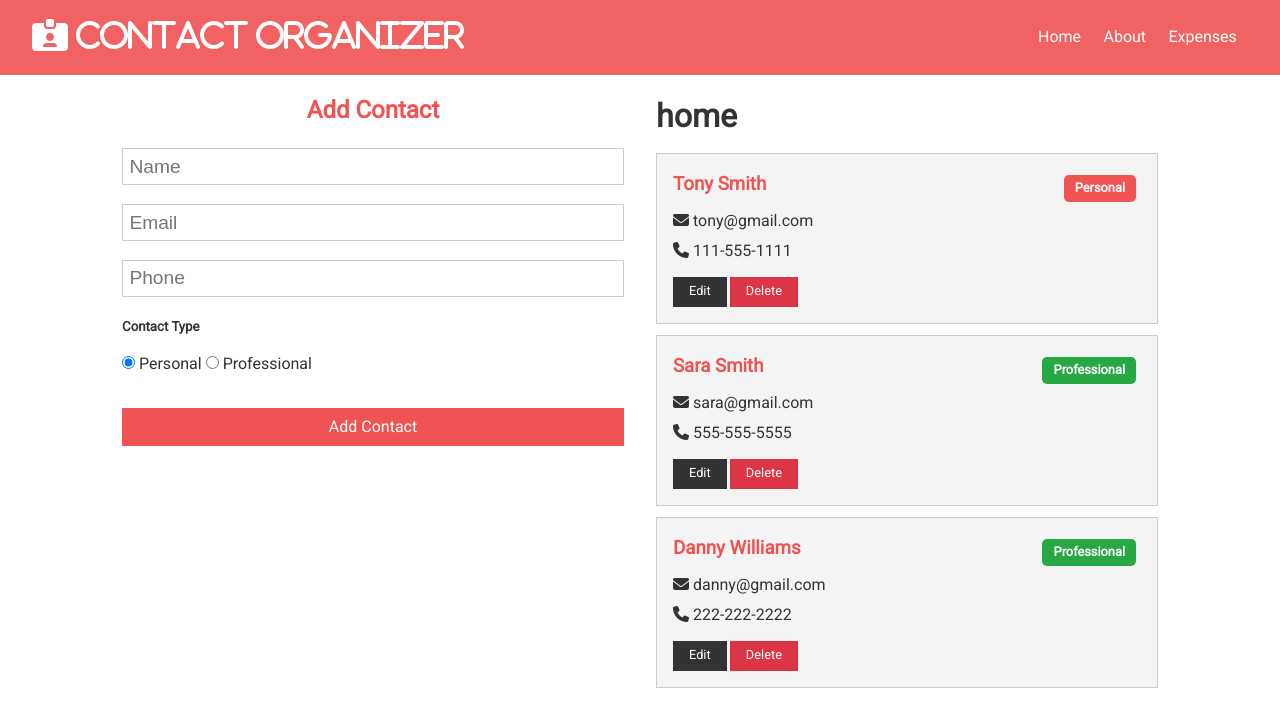
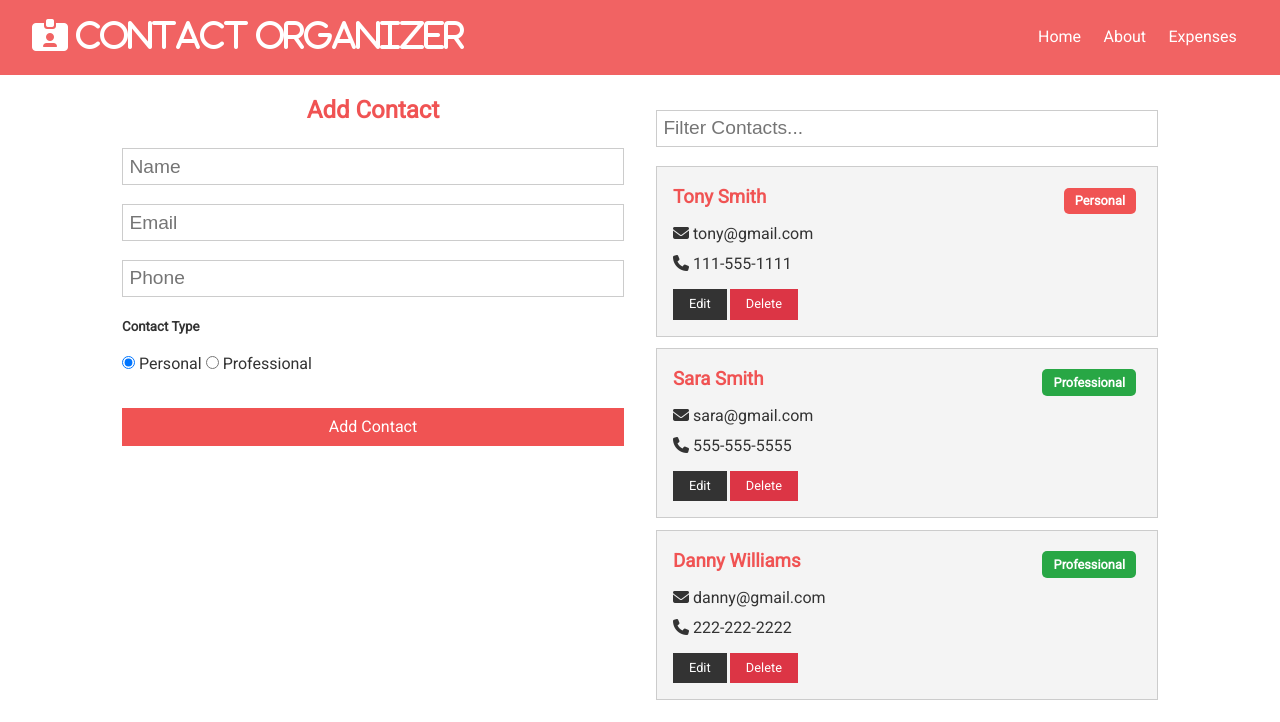
Before and after one commit to julianoperin/Contact-Organizer, a React (Create React App) app in the folder client/: page / in a window 1280 px wide. Shown: the top 722 px of the page. Built offline with nearby package versions, Linux system fonts and the light colour scheme.

Commit message:
Finished the filter component

```diff
--- /dev/null
+++ b/client/src/components/contacts/ContactFilter.js
@@ -0,0 +1,36 @@
+import React, { useContext, useRef, useEffect } from "react";
+import ContactContext from "../../context/contact/contactContext";
+
+const ContactFilter = () => {
+  const contactContext = useContext(ContactContext);
+  const text = useRef("");
+
+  const { filtered, filterContacts, clearFilter } = contactContext;
+
+  useEffect(() => {
+    if (filtered === null) {
+      text.current.value = "";
+    }
+  }, []);
+
+  const handleChange = (e) => {
+    if (text.current.value !== "") {
+      filterContacts(e.target.value);
+    } else {
+      clearFilter();
+    }
+  };
+
+  return (
+    <form>
+      <input
+        type="text"
+        ref={text}
+        placeholder="Filter Contacts..."
+        onChange={handleChange}
+      />
+    </form>
+  );
+};
+
+export default ContactFilter;
--- a/client/src/components/contacts/Contacts.js
+++ b/client/src/components/contacts/Contacts.js
@@ -1,17 +1,26 @@
 import React, { useContext } from "react";
+import { CSSTransition, TransitionGroup } from "react-transition-group";
 import ContactContext from "../../context/contact/contactContext";
 import ContactItem from "./ContactItem";
 
 const Contact = () => {
   const contactContext = useContext(ContactContext);
 
-  const { contacts } = contactContext;
+  const { contacts, filtered } = contactContext;
+
+  if (contacts.length === 0) {
+    return <h4>Start adding contacts</h4>;
+  }
 
   return (
     <>
-      {contacts.map((contact) => (
-        <ContactItem key={contact.id} contact={contact} />
-      ))}
+      {filtered !== null
+        ? filtered.map((contact) => (
+            <ContactItem key={contact.id} contact={contact} />
+          ))
+        : contacts.map((contact) => (
+            <ContactItem key={contact.id} contact={contact} />
+          ))}
     </>
   );
 };
--- a/client/src/components/pages/Home.js
+++ b/client/src/components/pages/Home.js
@@ -1,6 +1,7 @@
 import React from "react";
 import Contacts from "../contacts/Contacts";
 import ContactForm from "../contacts/ContactForm";
+import ContactFilter from "../contacts/ContactFilter";
 
 const Home = () => {
   return (
@@ -9,7 +10,7 @@ const Home = () => {
         <ContactForm />
       </div>
       <div>
-        <h1>home</h1>
+        <ContactFilter />
         <Contacts />
       </div>
     </div>
```
Also changed, not shown: 1 other file (tests, documents, lock files or other folders).
